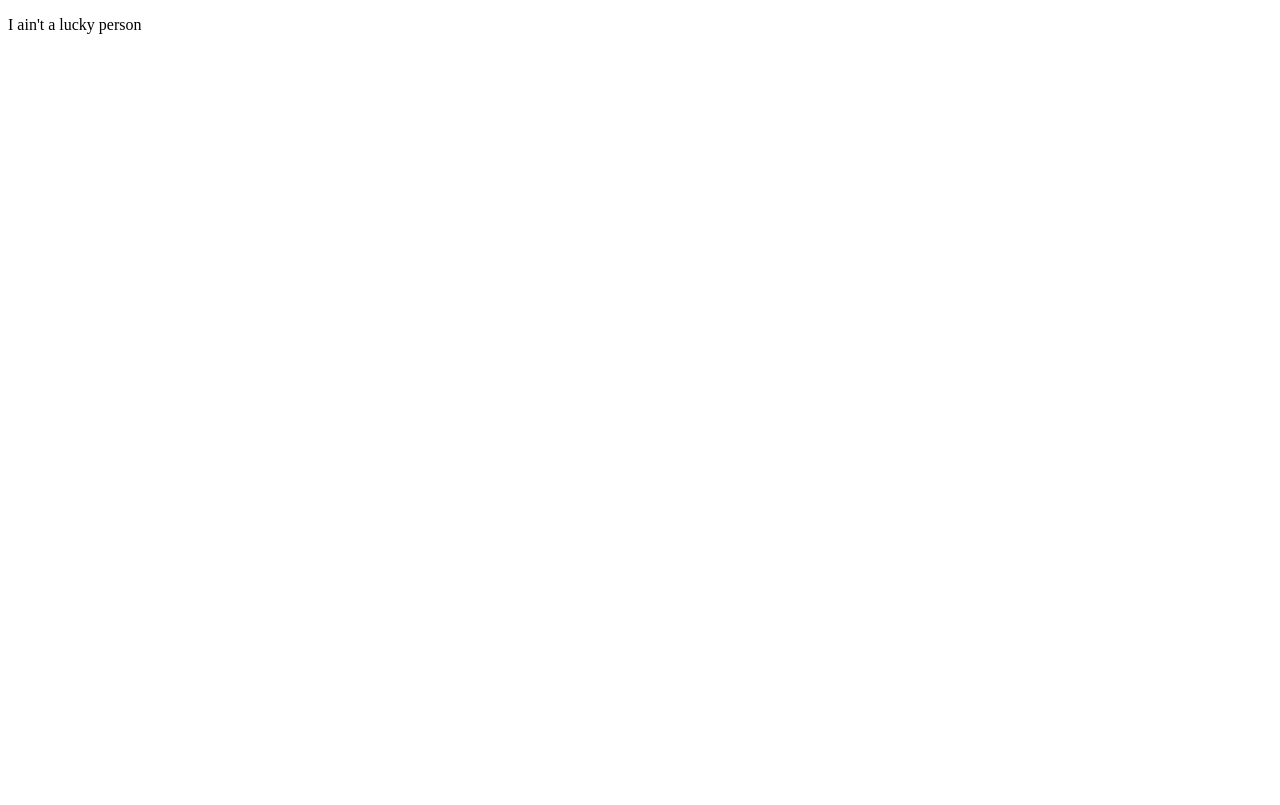
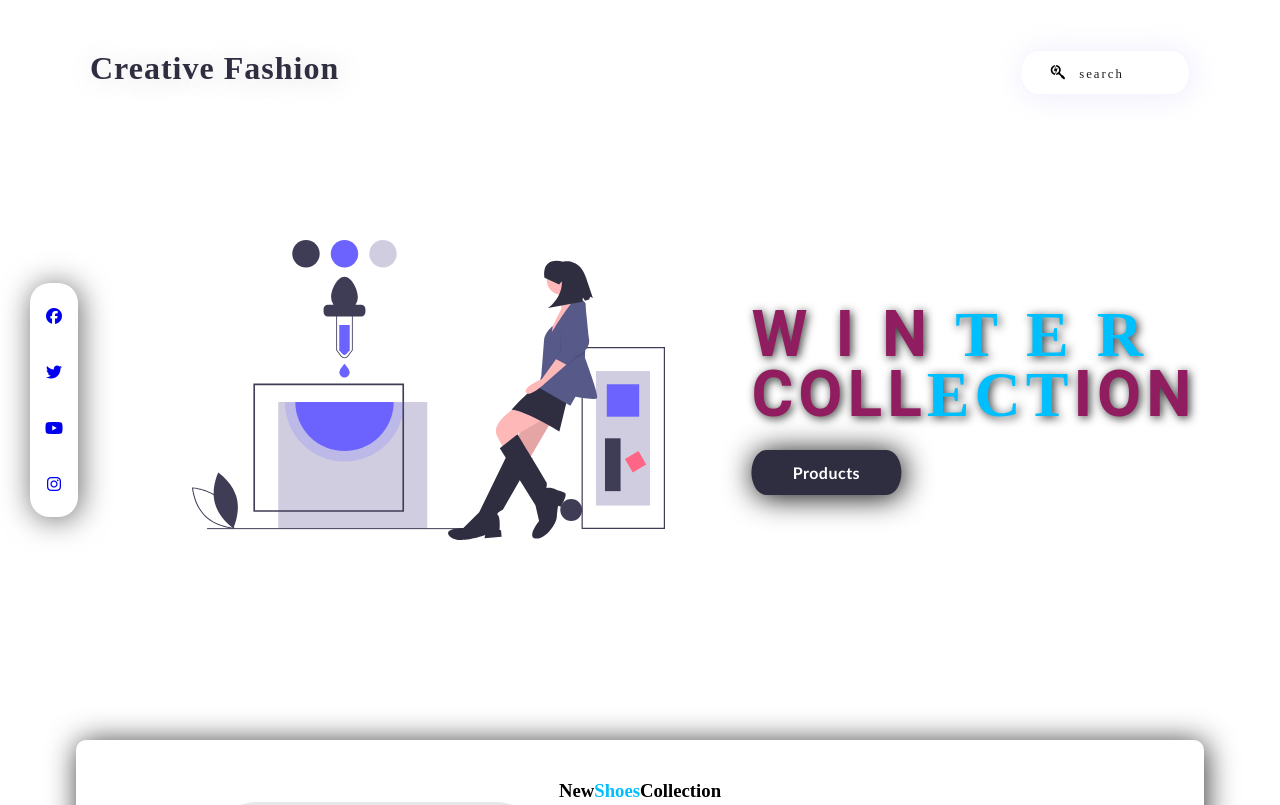
Before and after one commit to shabbir303/Second-Project, a plain HTML site: page index.html in a window 1280 px wide. Shown: the top 805 px of the page. Drawn offline with Linux system fonts and the light colour scheme.

Commit message:
1st change

```diff
--- a/index.html
+++ b/index.html
@@ -5,8 +5,64 @@
     <meta http-equiv="X-UA-Compatible" content="IE=edge">
     <meta name="viewport" content="width=device-width, initial-scale=1.0">
     <title>Document</title>
+    <script src="https://kit.fontawesome.com/b7a6860514.js" crossorigin="anonymous"></script>
+    <link rel="stylesheet" href="style.css">
 </head>
 <body>
-    <p>I ain't a lucky person</p>
+    <div class="container">
+        <div class="logo">
+            <a href="">Creative Fashion
+            </a>
+        </div>
+        <div class="searchArea">
+            <div class="search-box">
+                <i class="fa-brands fa-searchengin"></i>
+                <input type="search" placeholder="search">
+            </div>
+        </div>
+        <div class="section1">
+            <img src="image/undraw_add_color_19gv.svg" alt="">
+        </div>
+        <div class="section1button">
+            <h1>WIN<span class="color">TER</span></h1>
+            <h2>COLL<span class="color" >ECT</span>ION</h2>
+            <button class="btn">Products</button>
+        </div>
+        <div class="iconArea">
+            <a href="#"><i class="fa-brands fa-facebook"></i></a>
+            <a href="#"><i class="fa-brands fa-twitter"></i></a>
+            <a href="#"><i class="fa-brands fa-youtube"></i></a>
+            <a href="#"><i class="fa-brands fa-instagram"></i></a>
+        </div>
+    </div>
+    <section class="productsection">
+        <h3>New<span>Shoes</span>Collection</h3>
+        <div class="product">
+            <div class="productbox">
+                <img src="image/undraw_shopping_app_flsj.svg" alt="">
+                <p>Lotto Shoes</p>
+                <a href="">$23.30</a>
+                <a href="buybtn">Add to Cart</a>
+            </div>
+            <div class="productbox1">
+                <img src="image/undraw_shopping_app_flsj.svg" alt="">
+                <p>Bata Shoes</p>
+                <a href="">$30.30</a>
+                <a href="buybtn">Add to Cart</a>
+            </div>
+            <div class="productbox2">
+                <img src="image/undraw_shopping_app_flsj.svg" alt="">
+                <p>Apex Shoes</p>
+                <a href="">$33.30</a>
+                <a href="buybtn">Add to Cart</a>
+            </div>
+            <div class="productbox3">
+                <img src="image/undraw_shopping_app_flsj.svg" alt="">
+                <p>Newbalance  Shoes</p>
+                <a href="">$23.30</a>
+                <a href="buybtn">Add to Cart</a>
+            </div>
+        </div>
+    </section>
 </body>
 </html>
--- /dev/null
+++ b/style.css
@@ -0,0 +1,149 @@
+*{
+    margin:0;
+    padding:0;
+    font-family:'Times New Roman', Times, serif;
+}
+.container{
+    width:100%;
+    height:100vh;
+}
+
+a{
+    text-decoration:none;
+}
+
+.logo{
+    position:absolute;
+    left:90px;
+    top:50px;
+}
+.logo a{
+   text-shadow: 2px 2px 30px rgba(0,0,0,0.2);
+   font-weight:bold;
+   color:#2f2e41;
+   font-size:2rem;
+   letter-spacing:1px;
+}
+.searchArea{
+        position: fixed;
+        right: 90px;
+        top: 50px;
+        width: 170px;
+        height: 45px;
+        background-color:#fff;
+        display: flex;
+        justify-content:center;
+        align-items: center;
+        border-radius: 10% 10% 10% 10% / 50% 50% 50% 50%;
+        box-shadow: 2px 2px 30px rgba(167, 158, 245, 0.2);
+        box-sizing: border-box;
+        z-index: 1;
+        border:1px solid rgba(167, 158, 245, 0.1);
+}
+.search-box input{
+       width:90px;
+       height:20px;
+       border:none;
+       outline:none;
+       background-color:transparent;
+       color:#1f1f1f;
+       font-size:1rem;
+       padding:0px 10px;
+}
+
+.search-box input::placeholder{
+      color:#1d1d1d;
+      font-weight:400px;
+      letter-spacing:2px;
+      font-size:0.8rem;
+}
+
+.section1{
+    position:absolute;
+    left:15%;
+    top:30%;
+    transform:tarnslate(-15%,-30%);
+}
+.section1 img{
+    height:300px;
+}
+.section1button{
+    position:absolute;
+    top:50%;
+    left:90%;
+    transform:translate(-90%,-50%);
+}
+.section1button h1,h2{
+     font-family:roboto;
+     font-weight:bold;
+     margin:0px;
+     line-height:60px;
+     font-size:4rem;
+     text-shadow:2px 2px 10px rgba(0,0,0,0.8);
+     letter-spacing:5px;
+     color:#8f1d5f;
+     text-transform:uppercase;
+}
+span{
+    color:deepskyblue;
+}
+.section1button h1{
+    letter-spacing:28px;
+}
+.btn{
+    width:150px;
+    height:45px;
+    background-color:#2f2e41;
+    box-shadow:2px 2px 30px rgb(0, 0, 0);
+    display:flex;
+    justify-content:center;
+    align-items:center;
+    border-radius:10% 10% 10% 10%/50% 50% 50% 50%;
+    margin-top:25px;
+    color:#fff;
+    font-family:'Gill Sans', 'Gill Sans MT', Calibri, 'Trebuchet MS', sans-serif;
+    font-weight:600;
+    letter-spacing:0.5px;
+    font-size:1rem;
+    outline:none;
+    border:none;
+    cursor:pointer;
+    border:transparent !important;
+}
+.btn:hover{
+    color:darkblue;
+    background-color:crimson;
+    transition: all ease 0.2s;
+}
+.iconArea{
+    position:fixed;
+    left:30px;
+    top:50%;
+    transform:translateY(-50%);
+    border-radius:20px;
+    background-color:#fff;
+    box-shadow:2px 2px 30px rgba(0,0,0,0.6);
+    padding:5px 0px;
+    z-index:1;
+}
+.iconArea a{
+    display:flex;
+    flex-direction:column;
+    justify-content:center;
+    align-items:center;
+    padding:20px 15px;
+}
+.productsection{
+    width:85%;
+    background-color:#fff;
+    box-shadow:2px 2px 30px rgb(56, 54, 54);
+    display:flex;
+    margin:30px auto;
+    flex-direction:column;
+    align-items:center;
+    padding:40px 20px;
+    margin-top:-60px;
+    position:relative;
+    background-size:1000px;
+    border-radius:10px;
+}
```
Also changed, not shown: image/undraw_Successful_purchase_re_mpig.svg (added), image/undraw_add_color_19gv.svg (added), image/undraw_career_progress_ivdb.svg (added), image/undraw_heatmap_uyye.svg (added), image/undraw_in_no_time_6igu.svg (added), image/undraw_shopping_app_flsj.svg (added), image/undraw_smartwatch_74tv.svg (added), image/undraw_watch_application_uhc9.svg (added).
